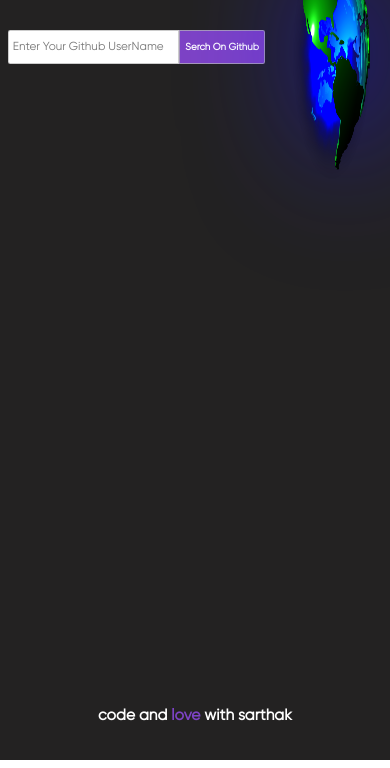
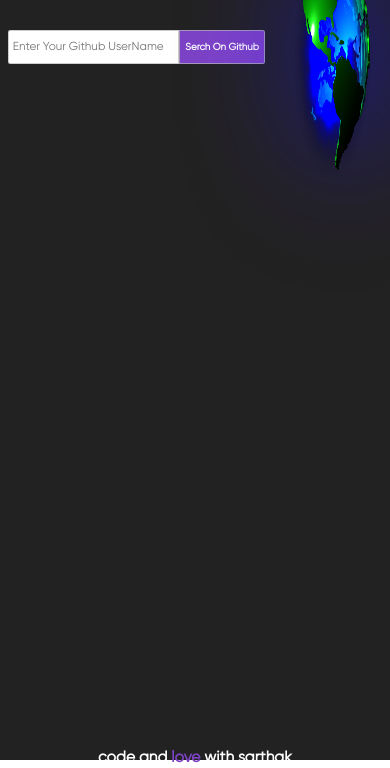
Before and after one commit to sarrthak008/GitGallary, a plain HTML site: page index.html in a window 390 px wide. Shown: the part 84-852 px from the top of the page. Drawn offline with Linux system fonts and the light colour scheme.

Commit message:
Update style.css
🙂

```diff
--- a/style.css
+++ b/style.css
@@ -467,7 +467,7 @@ flex-direction: column;
     height: 20px;
     width: 100%;
     position: absolute;
-    bottom: 4%;
+    bottom: -1%;
     left: 0;
     display: flex;
     align-items: center;
```
